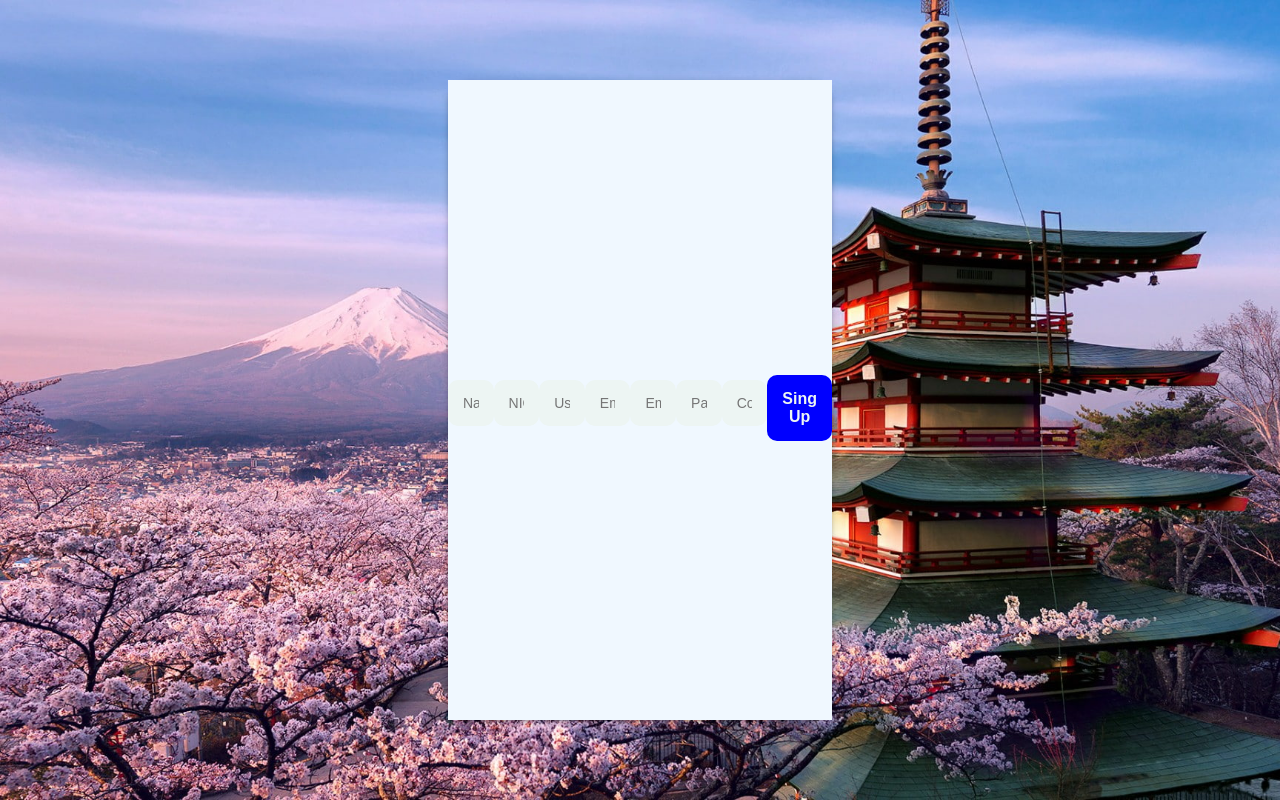
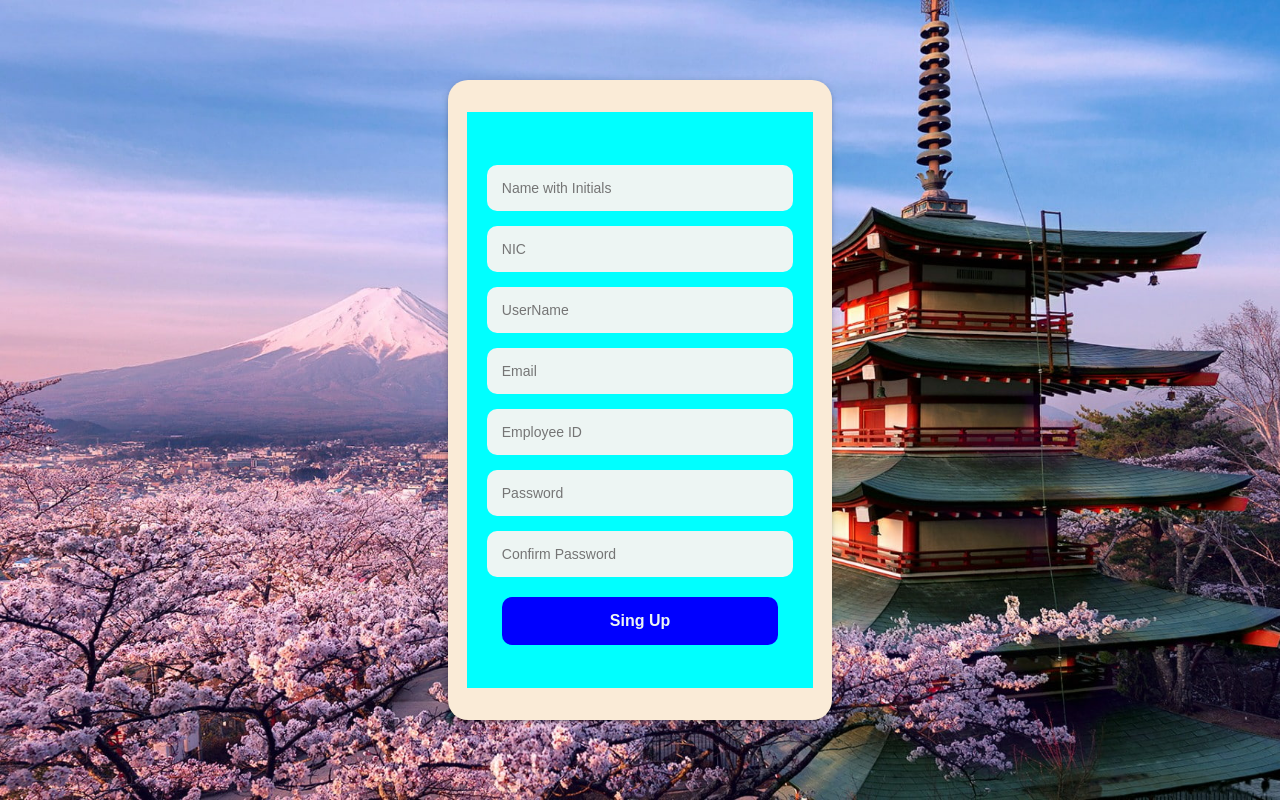
Before and after one commit to NemalPerera-NP/ABC-College-web-Frontend, a React (Create React App) app: page / in a window 1280 px wide. Built offline with nearby package versions, Linux system fonts and the light colour scheme.

Commit message:
signup page basic styling structure completed

```diff
--- a/src/components/screens/signupPage.js
+++ b/src/components/screens/signupPage.js
@@ -1,7 +1,7 @@
 import React, { useState } from "react";
 import { useNavigate } from "react-router-dom";
-import stylessignup from "../styles/signup.module.css";
-import styles from "../styles/login.module.css"
+import styles from "../styles/signup.module.css";
+import styleslogin from "../styles/login.module.css"
 
 function SignupPage() {
   const navigate = useNavigate();
@@ -23,9 +23,10 @@ function SignupPage() {
   const submitSignup = async () => {};
 
   return (
-    <div className={styles.login_container}>
-      <div className={styles.login_form_container}>
-        <form className={stylessignup.sign_form_container} onSubmit={submitSignup}>
+    <div className={styleslogin.login_container}>
+      <div className={styles.signup_form_container}>
+        <div className={styles.signup_form_container_sub}>
+        <form className={styles.form_container} onSubmit={submitSignup}>
           <input
             type="text"
             id="Name"
@@ -95,6 +96,8 @@ function SignupPage() {
             Sing Up
           </button>
         </form>
+        </div>
+
       </div>
     </div>
   );
--- a/src/components/styles/signup.module.css
+++ b/src/components/styles/signup.module.css
@@ -1,8 +1,81 @@
-.sign_form_container{
-    width: 100%;
-    height: 100%;
-    display: flex;
-    background-color: aliceblue;
-    align-items: center;
-    justify-content: center;
+.signup_form_container {
+  width: 30%;
+  height: 80%;
+  margin: 0;
+  background-color: antiquewhite;
+  display: flex;
+  flex-direction: column;
+  align-items: center;
+  justify-content: center;
+  border-radius: 20px;
+  box-shadow: 0px 3px 3px -2px rgb(0 0 0 / 20%),
+    0px 3px 4px 0px rgb(0 0 0 / 14%), 0px 1px 8px 0px rgb(0 0 0 / 12%);
 }
+.signup_form_container_sub {
+  width: 90%;
+  height: 90%;
+  margin: 0;
+  padding: 0;
+  display: flex;
+  flex-direction: column;
+  background-color: aquamarine;
+  border-radius: 20px;
+  justify-content:center;
+}
+.login_logo_container {
+  width: 100%;
+  height: 40%;
+  display: flex;
+  margin: 0;
+  padding: 0;
+  background-color: aliceblue;
+  align-items: center;
+  justify-content: center;
+}
+.form_container {
+  width: 100%;
+  height: auto;
+  display: flex;
+  margin: 0;
+  padding: 0;
+  background-color: aqua;
+  flex-direction: column;
+  align-items: center;
+  flex-grow: 1;
+  justify-content: center;
+}
+
+.input {
+  outline: none;
+  border: none;
+  width: 80%;
+  padding: 15px;
+  border-radius: 10px;
+  background-color: #edf5f3;
+  margin-top: 10px;
+  margin-bottom: 5px;
+  font-size: 14px;
+}
+.green_btn {
+  border: none;
+  outline: none;
+  padding: 15px;
+  margin-top: 15px;
+  background-color: blue;
+  border-radius: 10px;
+  width: 80%;
+  font-weight: bold;
+  font-size: 16px;
+  cursor: pointer;
+  color: #edf5f3;
+}
+.error_msg {
+  width: 80%;
+  padding: 15px;
+  margin: 5px 0;
+  font-size: 14px;
+  background-color: #f34646;
+  color: white;
+  border-radius: 5px;
+  text-align: center;
+}
```
